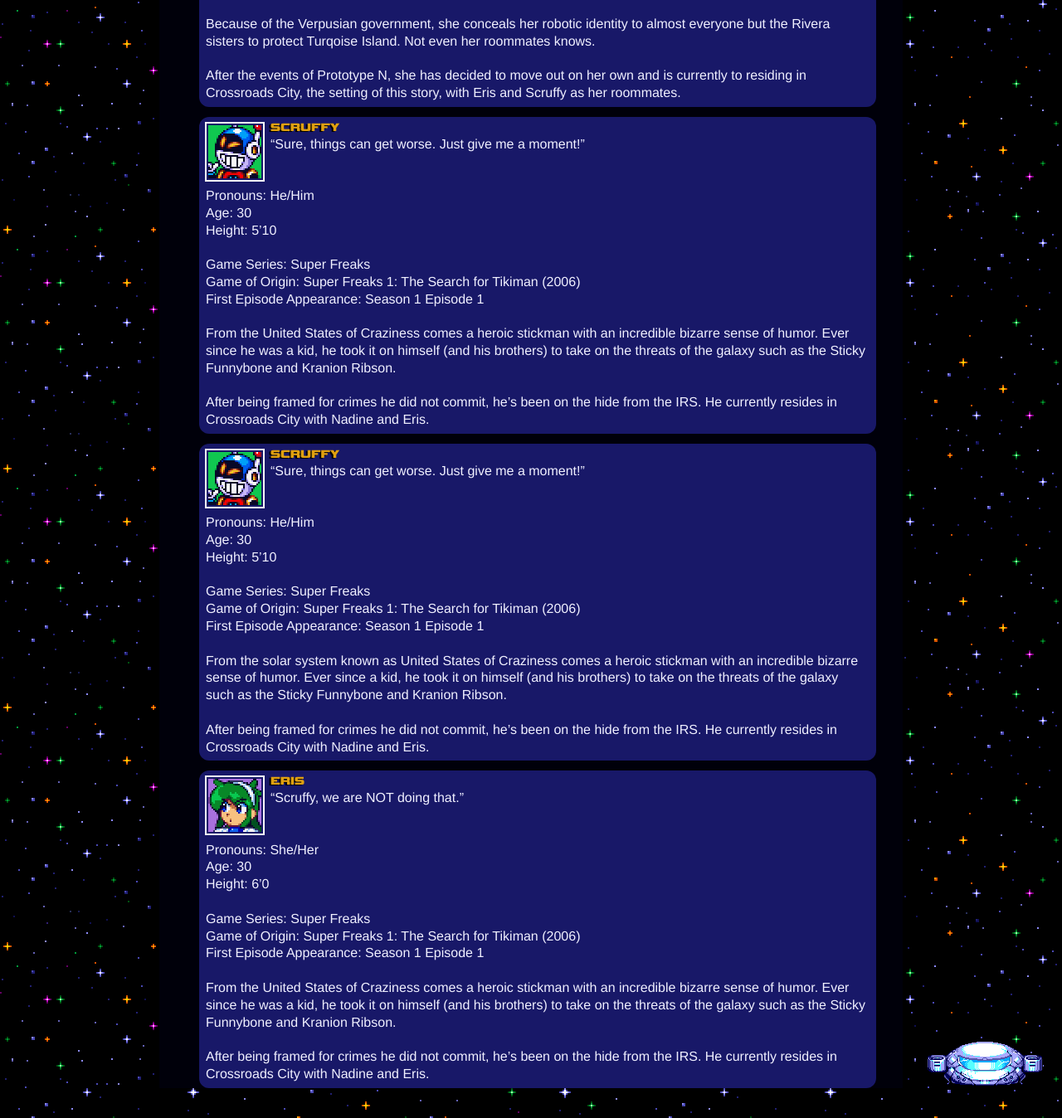
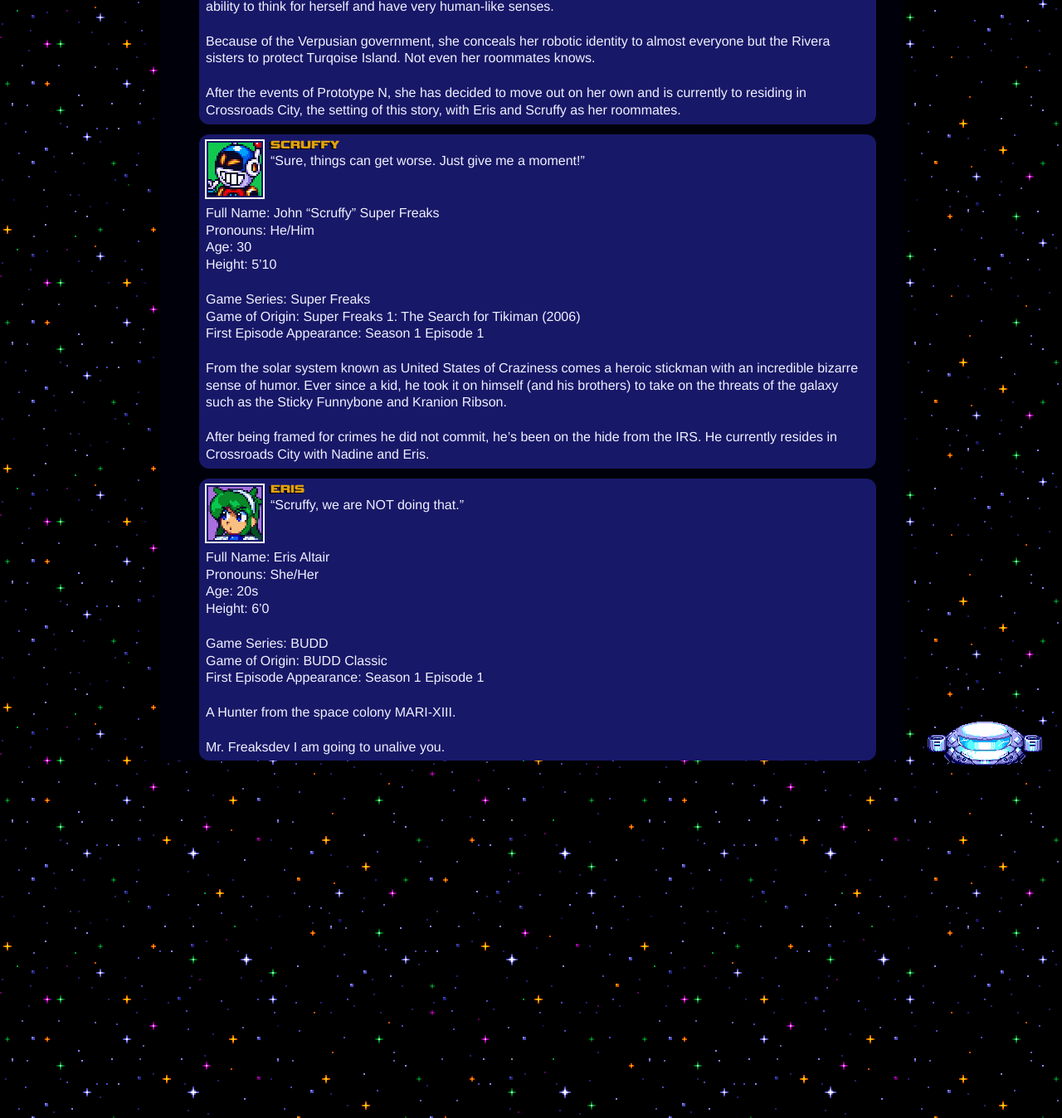
Before and after one commit to naoshibaikyu/superbuddn, a Jekyll site: the page built from cast.md, in a window 1280 px wide and 1400 px high, scrolled down 560 px, cut to the strip 52-1400 px from the top of the window. Shown: the whole strip at 83% size. Built offline with Jekyll 4.4.1, drawn with Linux system fonts in a browser that asks for light colours; nearby versions of some CDN libraries; some web fonts are replaced; some of the changed text lies outside the part shown.

Commit message:
Update cast.md

```diff
--- a/cast.md
+++ b/cast.md
@@ -7,6 +7,7 @@ EpStart
 Nadine Happy: "Besides, this place (Turqoise Island) needs protecting too!"
 <br>
 <br>
+<br>**Full Name:** Nadine Medina
 <br>**Pronouns:** She/Her
 <br>**Age:** 23
 <br>**Height:** 5'6
@@ -24,21 +25,7 @@ Nadine Happy: "Besides, this place (Turqoise Island) needs protecting too!"
 Scruffy Happy: "Sure, things can get worse. Just give me a moment!"
 <br>
 <br>
-<br>**Pronouns:** He/Him
-<br>**Age:** 30
-<br>**Height:** 5'10
-<br>
-<br>**Game Series:** Super Freaks
-<br>**Game of Origin:** Super Freaks 1: The Search for Tikiman (2006)
-<br>**First Episode Appearance:** Season 1 Episode 1
-<br>
-<br>From the United States of Craziness comes a heroic stickman with an incredible bizarre sense of humor. Ever since he was a kid, he took it on himself (and his brothers) to take on the threats of the galaxy such as the Sticky Funnybone and Kranion Ribson.
-<br>
-<br>After being framed for crimes he did not commit, he's been on the hide from the IRS. He currently resides in Crossroads City with Nadine and Eris.
-
-Scruffy Happy: "Sure, things can get worse. Just give me a moment!"
-<br>
-<br>
+<br>**Full Name:** John "Scruffy" Super Freaks
 <br>**Pronouns:** He/Him
 <br>**Age:** 30
 <br>**Height:** 5'10
@@ -55,17 +42,18 @@ Scruffy Happy: "Sure, things can get worse. Just give me a moment!"
 Eris Annoyed: "Scruffy, we are NOT doing that."
 <br>
 <br>
+<br>**Full Name:** Eris Altair
 <br>**Pronouns:** She/Her
-<br>**Age:** 30
+<br>**Age:** 20s
 <br>**Height:** 6'0
 <br>
-<br>**Game Series:** Super Freaks
-<br>**Game of Origin:** Super Freaks 1: The Search for Tikiman (2006)
+<br>**Game Series:** BUDD
+<br>**Game of Origin:** BUDD Classic
 <br>**First Episode Appearance:** Season 1 Episode 1
 <br>
-<br>From the United States of Craziness comes a heroic stickman with an incredible bizarre sense of humor. Ever since he was a kid, he took it on himself (and his brothers) to take on the threats of the galaxy such as the Sticky Funnybone and Kranion Ribson.
+<br>A Hunter from the space colony MARI-XIII.
 <br>
-<br>After being framed for crimes he did not commit, he's been on the hide from the IRS. He currently resides in Crossroads City with Nadine and Eris.
+<br>Mr. Freaksdev I am going to unalive you.
 
 
 
```
